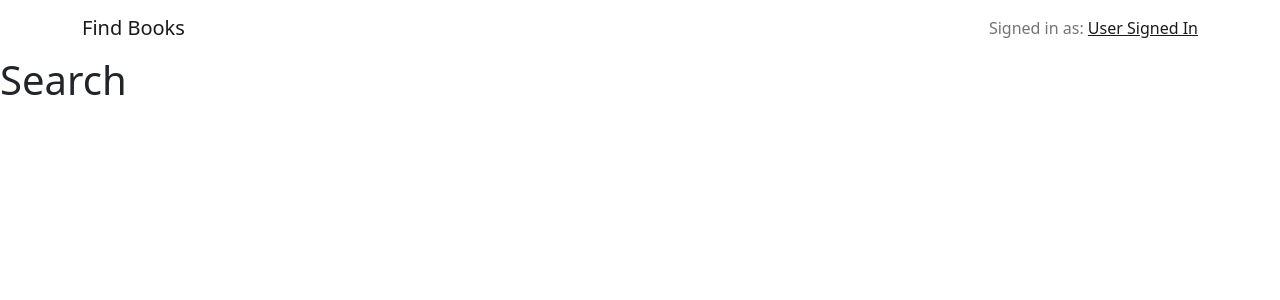
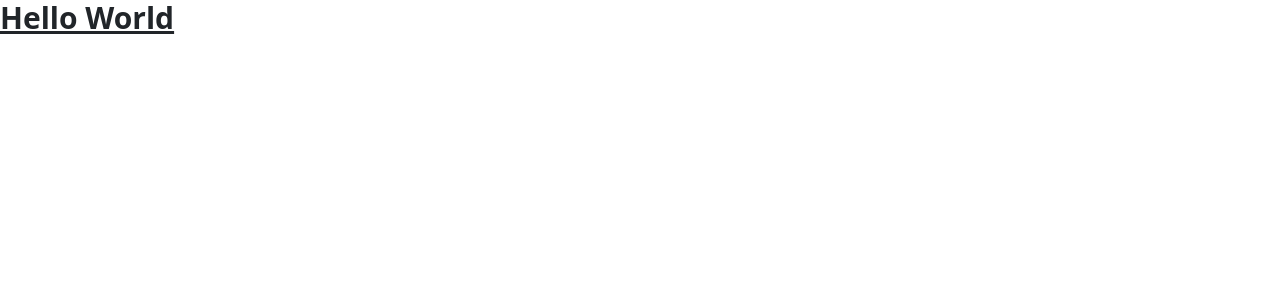
Before and after one commit to ShreyaDhir/Book-Finder, a React (Create React App) app: page / in a window 1280 px wide. Shown: the top 300 px of the page. Built offline with nearby package versions, Linux system fonts and the light colour scheme.

Commit message:
add components

```diff
--- a/package.json
+++ b/package.json
@@ -36,5 +36,10 @@
       "last 1 firefox version",
       "last 1 safari version"
     ]
+  },
+  "devDependencies": {
+    "autoprefixer": "^10.4.2",
+    "postcss": "^8.4.7",
+    "tailwindcss": "^3.0.23"
   }
 }
--- /dev/null
+++ b/postcss.config.js
@@ -0,0 +1,6 @@
+module.exports = {
+  plugins: {
+    tailwindcss: {},
+    autoprefixer: {},
+  },
+}
--- a/src/App.css
+++ b/src/App.css
@@ -1,4 +1,38 @@
-.search_container {
-  max-width: 640px;
+/* .App {
+  text-align: center;
+}
 
+.App-logo {
+  height: 40vmin;
+  pointer-events: none;
 }
+
+@media (prefers-reduced-motion: no-preference) {
+  .App-logo {
+    animation: App-logo-spin infinite 20s linear;
+  }
+}
+
+.App-header {
+  background-color: #282c34;
+  min-height: 100vh;
+  display: flex;
+  flex-direction: column;
+  align-items: center;
+  justify-content: center;
+  font-size: calc(10px + 2vmin);
+  color: white;
+}
+
+.App-link {
+  color: #61dafb;
+}
+
+@keyframes App-logo-spin {
+  from {
+    transform: rotate(0deg);
+  }
+  to {
+    transform: rotate(360deg);
+  }
+} */
--- a/src/App.js
+++ b/src/App.js
@@ -5,8 +5,7 @@ import Search from './components/Search';
 function App() {
   return (
     <div>
-      <Header />
-      <Search />
+      <h2 className="text-3xl font-bold underline">Hello World</h2>
     </div>
   );
 }
--- a/src/components/Landing.jsx
+++ b/src/components/Landing.jsx
@@ -0,0 +1,9 @@
+import React from 'react'
+
+const Landing = () => {
+  return (
+    <div>Landing</div>
+  )
+}
+
+export default Landing
--- /dev/null
+++ b/src/components/Navbar.jsx
@@ -0,0 +1,14 @@
+import React from 'react'
+
+const Navbar = () => {
+  return (
+    <div className="navbar">
+        <div className="navbar">
+            logo
+
+        </div>
+    </div>
+  )
+}
+
+export default Navbar
--- a/src/index.css
+++ b/src/index.css
@@ -1,13 +1,3 @@
-body {
-  margin: 0;
-  font-family: -apple-system, BlinkMacSystemFont, 'Segoe UI', 'Roboto', 'Oxygen',
-    'Ubuntu', 'Cantarell', 'Fira Sans', 'Droid Sans', 'Helvetica Neue',
-    sans-serif;
-  -webkit-font-smoothing: antialiased;
-  -moz-osx-font-smoothing: grayscale;
-}
-
-code {
-  font-family: source-code-pro, Menlo, Monaco, Consolas, 'Courier New',
-    monospace;
-}
+@tailwind base;
+@tailwind components;
+@tailwind utilities;
--- a/src/index.js
+++ b/src/index.js
@@ -2,7 +2,7 @@ import React from 'react';
 import ReactDOM from 'react-dom';
 import './index.css';
 import App from './App';
-import reportWebVitals from './reportWebVitals';
+// import reportWebVitals from './test/reportWebVitals';
 
 ReactDOM.render(
   <React.StrictMode>
@@ -14,4 +14,4 @@ ReactDOM.render(
 // If you want to start measuring performance in your app, pass a function
 // to log results (for example: reportWebVitals(console.log))
 // or send to an analytics endpoint. Learn more: https://bit.ly/CRA-vitals
-reportWebVitals();
+// reportWebVitals();
--- /dev/null
+++ b/tailwind.config.js
@@ -0,0 +1,9 @@
+module.exports = {
+  content: [
+    "./src/**/*.{js,jsx,ts,tsx}",
+  ],
+  theme: {
+    extend: {},
+  },
+  plugins: [],
+}
```
Also changed, not shown: src/components/SearchBar.jsx (added), test/reportWebVitals.js (renamed from src/reportWebVitals.js), test/setupTests.js (renamed from src/setupTests.js), 2 other files (tests, documents, lock files or other folders).
